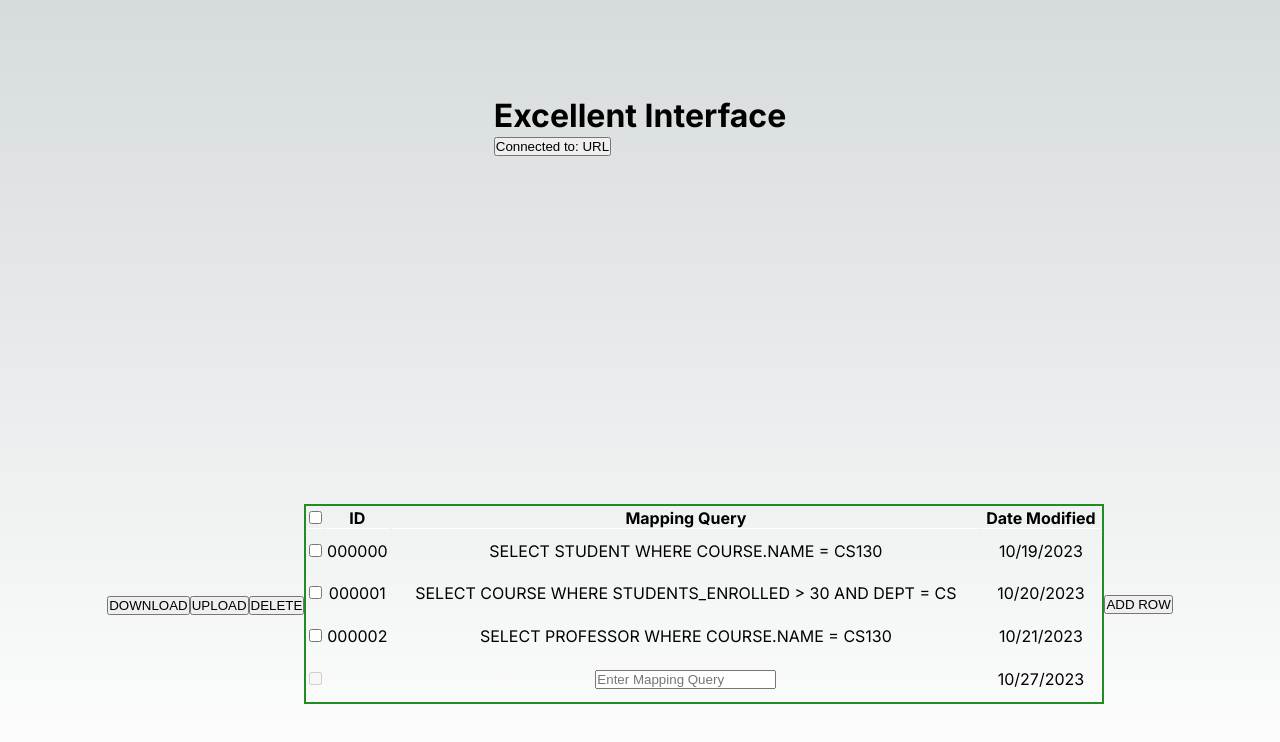
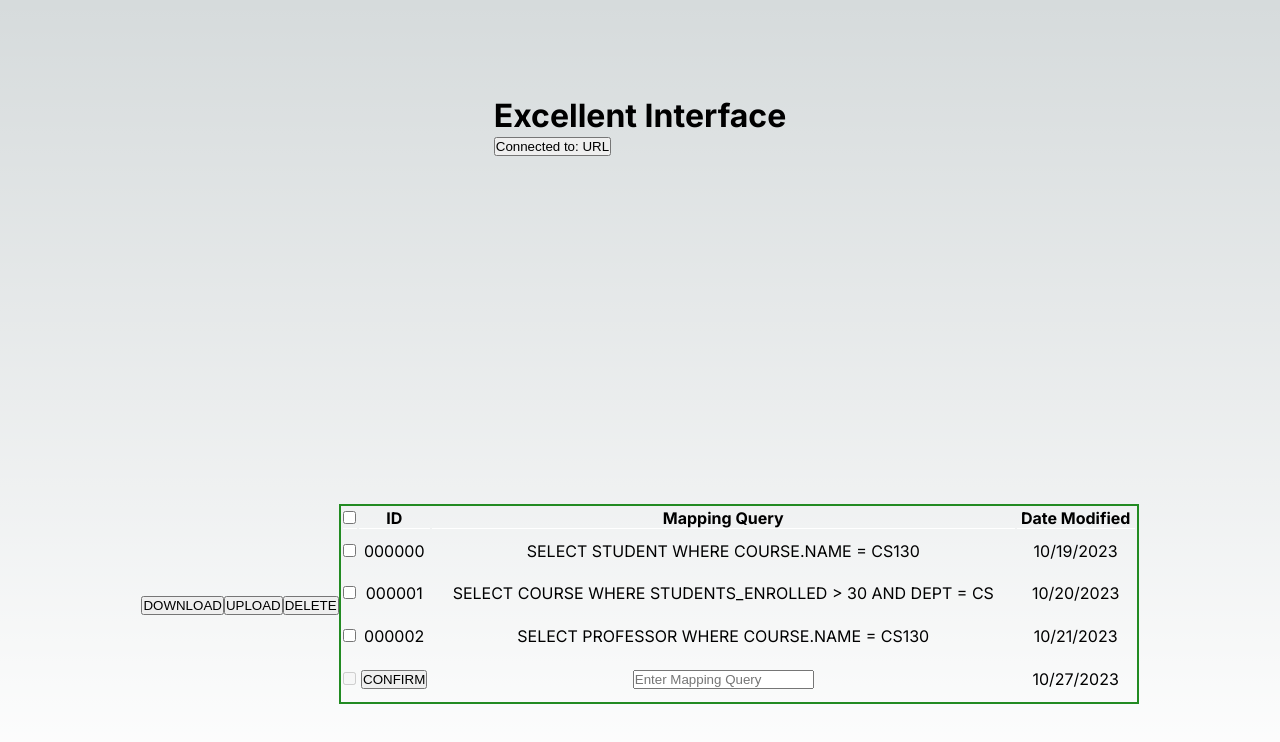
Before and after one commit to dinoplane/CS130Project, a Next.js app in the folder frontend/excel-interface/: page / in a window 1280 px wide. Both pictures are taken after a click on the button "ADD ROW". Shown: the top 742 px of the page. Built offline with nearby package versions, Linux system fonts and the light colour scheme.

Commit message:
add new eow added

```diff
--- a/frontend/excel-interface/src/app/page.js
+++ b/frontend/excel-interface/src/app/page.js
@@ -5,12 +5,6 @@ import { useState , useRef} from "react";
 import styles from "./page.module.css";
 
 // Example of a data array that
-// you might receive from an API
-const data = [
-  { name: "Anom", age: 19, gender: "Male" },
-  { name: "Megha", age: 19, gender: "Female" },
-  { name: "Subham", age: 25, gender: "Male" },
-];
 
 function Header() {
   return (
@@ -54,12 +48,7 @@ const MAPPINGS = [
 function UIMappingRow({rowCheckboxCallback, mapping}){
   const [isSelected, setIsSelected] = useState(false);
 
-  // function onSelectChange(entry, isChecked){
-
-  // }
-
   const onSelectChange = (e) => {
-    // console.log(e.target.value)
     console.log(isSelected)
     setIsSelected(!isSelected);
 
@@ -81,7 +70,37 @@ function UIMappingRow({rowCheckboxCallback, mapping}){
   );
 }
 
-function UINewRow(){
+function UINewRow({addRowCallback}){
+
+  const myRef = useRef(null);
+  const onInputSubmit = (e) => {
+    addRowCallback(myRef.current.value)
+  }
+  return (
+    <tr key={"add-row"}>
+    <td>
+      <input type="checkbox" disabled={true}></input>
+    </td>
+    <td>
+        <button id="addBtn" onClick={onInputSubmit}>
+          CONFIRM
+        </button>
+    </td>
+    <td>
+      <input ref={myRef}
+        type="text"
+        placeholder="Enter Mapping Query"
+        onKeyDown={(event) => {
+          if (event.key === "Enter") {
+            addRowCallback(event.target.value);
+          }
+          // console.log(myRef.current.value)
+        }}
+      ></input>
+    </td>
+    <td>10/27/2023</td>
+  </tr>
+  );
 
 }
 
@@ -112,7 +131,6 @@ function MappingTable() {
     ]);
     console.log(data);
     setShowTemplateRow(false);
-    console.log(uiRows);
     // setState({data:data})
     // setCount(count +1);
   }
@@ -136,41 +154,41 @@ function MappingTable() {
             data.map((val, id) => {
               return (
                 <UIMappingRow
-                  key={id}
+                  key={"ui-mapping-row" + parseInt(id)}
                   mapping={val}
                   rowCheckboxCallback={toggleSelectedEntries}
                 />
               );
             })
-
-
           }
           {showTemplateRow && (
-            <tr key={"add"}>
-              <td>
-                <input type="checkbox" disabled={true}></input>
-              </td>
-              <td></td>
-              <td>
-                <input
-                  type="text"
-                  placeholder="Enter Mapping Query"
-                  onKeyDown={(event) => {
-                    console.log(event.key);
-                    if (event.key === "Enter") {
-                      addRow(event.target.value);
-                    }
-                  }}
-                ></input>
-              </td>
-              <td>10/27/2023</td>
-            </tr>
+            <UINewRow
+              key={"ui-new-row"}
+              addRowCallback={addRow}/>
           )}
+          {
+            !showTemplateRow && (
+              <tr key={"show"}>
+                <td>
+
+                </td>
+                <td>
+                  <button id="addBtn" onClick={openTemplate}>
+                    ADD ROW
+                  </button>
+                </td>
+                <td>
+
+                </td>
+                <td>
+
+                </td>
+              </tr>
+            )
+          }
         </tbody>
       </table>
-      <button id="addBtn" onClick={openTemplate}>
-        ADD ROW
-      </button>
+
     </div>
   );
 }
@@ -179,107 +197,7 @@ export default function Home() {
   return (
     <main className={styles.main}>
       <Header />
-
-      {/* <div className={styles.description}> */}
-      {/* <p>
-          Get started by editing&nbsp;
-          <code className={styles.code}>src/app/page.js</code>
-        </p> */}
-      {/* <div>
-          <a
-            href="https://vercel.com?utm_source=create-next-app&utm_medium=appdir-template&utm_campaign=create-next-app"
-            target="_blank"
-            rel="noopener noreferrer"
-          >
-            By{' '}
-            <Image
-              src="/vercel.svg"
-              alt="Vercel Logo"
-              className={styles.vercelLogo}
-              width={100}
-              height={24}
-              priority
-            />
-          </a>
-        </div> */}
-      {/* </div> */}
-
-      {/*<div className={styles.center}>
-         <Image
-          className={styles.logo}
-          src="/next.svg"
-          alt="Next.js Logo"
-          width={180}
-          height={37}
-          priority
-        />
-      </div>*/}
-
       <MappingTable />
-
-      {/* <div className={styles.grid}>
-        <a
-          href="https://nextjs.org/docs?utm_source=create-next-app&utm_medium=appdir-template&utm_campaign=create-next-app"
-          className={styles.card}
-          target="_blank"
-          rel="noopener noreferrer"
-        >
-          <h2>
-            Docs <span>-&gt;</span>
-          </h2>
-          <p>BAKA BAKA</p>
-        </a>
-
-        <a
-          href="https://nextjs.org/learn?utm_source=create-next-app&utm_medium=appdir-template&utm_campaign=create-next-app"
-          className={styles.card}
-          target="_blank"
-          rel="noopener noreferrer"
-        >
-          <h2>
-            Learn <span>-&gt;</span>
-          </h2>
-          <p> Responsible for every financial disaster since 1984!</p>
-        </a>
-
-        <a
-          href="https://vercel.com/templates?framework=next.js&utm_source=create-next-app&utm_medium=appdir-template&utm_campaign=create-next-app"
-          className={styles.card}
-          target="_blank"
-          rel="noopener noreferrer"
-        >
-          <h2>
-            Templates <span>-&gt;</span>
-          </h2>
-          <p>Explore the Next.js 13 playground.</p>
-        </a>
-
-        <a
-          href="https://vercel.com/new?utm_source=create-next-app&utm_medium=appdir-template&utm_campaign=create-next-app"
-          className={styles.card}
-          target="_blank"
-          rel="noopener noreferrer"
-        >
-          <h2>
-            Deploy <span>-&gt;</span>
-          </h2>
-          <p>
-               SUSSY BAKA
-          </p>
-        </a>
-      </div> */}
     </main>
   );
-  // return (
-  //   <div className={styles.main}>
-  //       <table>
-  //           <tr>
-  //               <th>Name</th>
-  //               <th>Age</th>
-  //               <th>Gender</th>
-  //           </tr>
-
-  //       </table>
-  //   </div>
-  // );
 }
```
